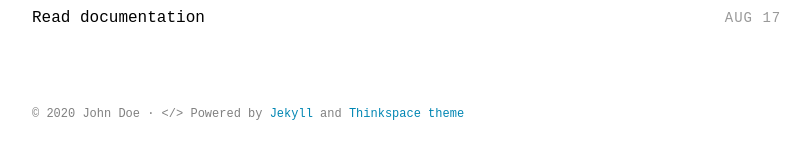
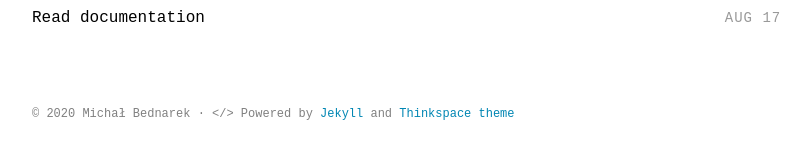
Before and after one commit to objectprogr/objectprogr.github._io, a Jekyll site: the page built from index.html, in a window 1280 px wide. Shown: the part 620-779 px from the top of the page, without its empty margins (232-1043 px from the left). Built offline with Jekyll 4.4.1, drawn with Linux system fonts in a browser that asks for light colours; some web fonts are replaced.

Commit message:
Update _config.yml - change author name and enable postsahre

```diff
--- a/_config.yml
+++ b/_config.yml
@@ -11,8 +11,7 @@
 twitter_username  : ""
 comments_enabled  : false # if enabled (set to true), please provide your disqus_username
 disqus_shortname  : ""
-postshare_enabled : false
-
+postshare_enabled : true
 # Build settings
 permalink   : /:year/:title/
 markdown    : kramdown
@@ -28,7 +27,7 @@
 
 # Author settings
 author:
-  name     : "John Doe"
+  name     : "Michał Bednarek"
 
 plugins:
   - jekyll-sitemap
```
